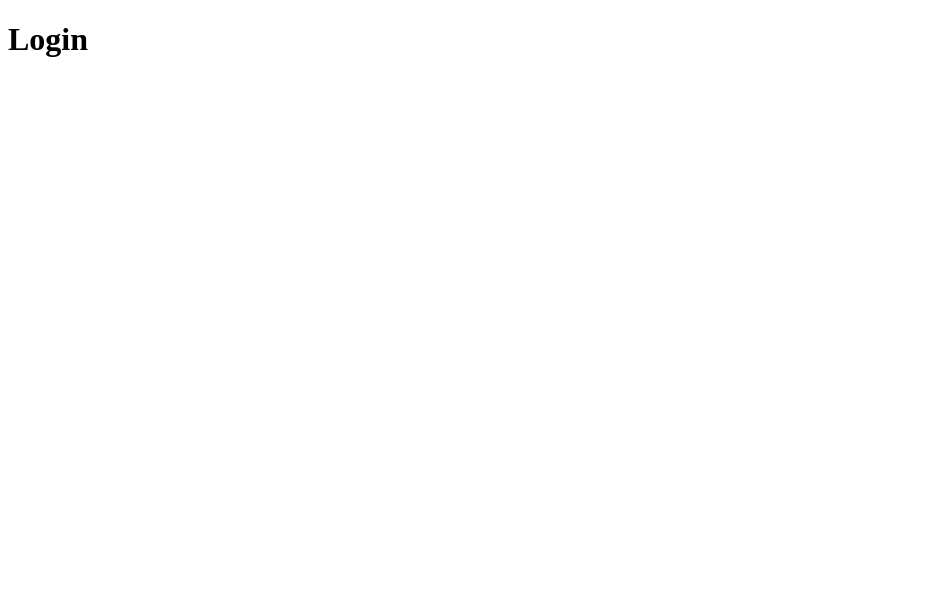
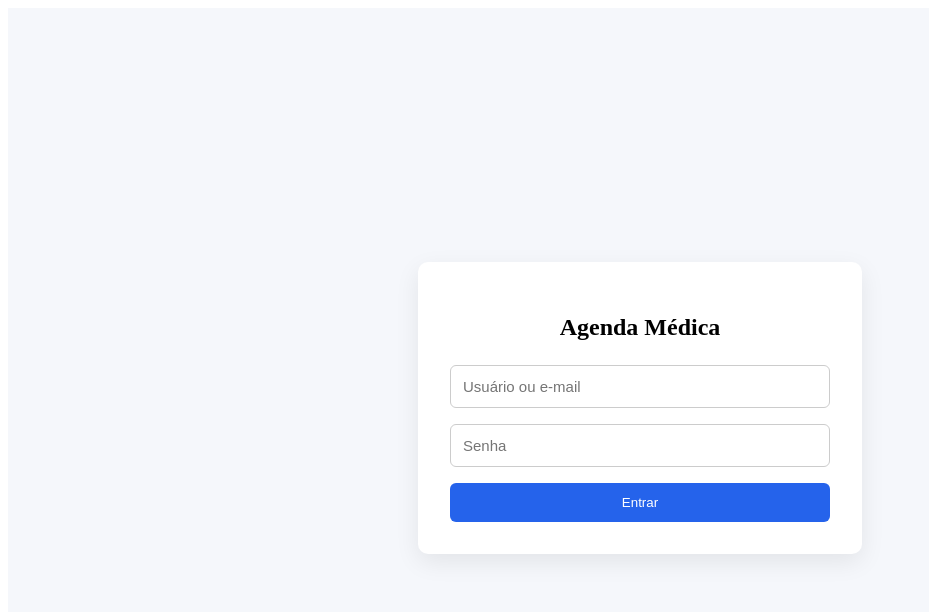
Before and after one commit to coder-gaia/agenda-medica, a React (Vite) app in the folder apps/web/: page / in a window 1280 px wide. Shown: the top 612 px of the page, without its empty margins (0-929 px from the left). Built offline with nearby package versions, Linux system fonts and the light colour scheme; no server answers.

Commit message:
UI · feat: implement login page and authentication flow

```diff
--- /dev/null
+++ b/apps/web/src/pages/Login/Login.module.css
@@ -0,0 +1,53 @@
+.container {
+  min-height: 100vh;
+  display: flex;
+  justify-content: center;
+  align-items: center;
+  background: #f5f7fb;
+}
+
+.card {
+  width: 380px;
+  background: white;
+  padding: 32px;
+  border-radius: 10px;
+  box-shadow: 0 8px 25px rgba(0, 0, 0, 0.08);
+}
+
+.title {
+  text-align: center;
+  margin-bottom: 24px;
+}
+
+.form {
+  display: flex;
+  flex-direction: column;
+  gap: 16px;
+}
+
+.input {
+  padding: 12px;
+  border-radius: 6px;
+  border: 1px solid #ccc;
+  font-size: 15px;
+}
+
+.button {
+  padding: 12px;
+  border: none;
+  cursor: pointer;
+  background: #2563eb;
+  color: white;
+  border-radius: 6px;
+}
+
+.button:disabled {
+  opacity: 0.6;
+  cursor: not-allowed;
+}
+
+.error {
+  color: #dc2626;
+  font-size: 14px;
+  text-align: center;
+}
--- a/apps/web/src/pages/Login/index.tsx
+++ b/apps/web/src/pages/Login/index.tsx
@@ -1,3 +1,105 @@
+import { type FormEvent, useState } from "react";
+import { useNavigate } from "react-router-dom";
+import axios from "axios";
+
+import { loginRequest } from "../../services/auth";
+import { useAuth } from "../../hooks/useAuth";
+
+import styles from "./Login.module.css";
+
 export default function Login() {
-  return <h1>Login</h1>;
+  const navigate = useNavigate();
+  const { login } = useAuth();
+
+  const [user, setUser] = useState("");
+  const [password, setPassword] = useState("");
+
+  const [loading, setLoading] = useState(false);
+
+  const [error, setError] = useState("");
+
+  async function handleSubmit(e: FormEvent) {
+    e.preventDefault();
+
+    setError("");
+
+    if (!user.trim() || !password.trim()) {
+      setError("Preencha usuário e senha.");
+      return;
+    }
+
+    try {
+      setLoading(true);
+
+      await loginRequest({
+        login: user,
+        password,
+      });
+
+      login();
+
+      navigate("/agenda");
+
+    } catch (err) {
+
+      if (axios.isAxiosError(err)) {
+        setError(
+          err.response?.data?.message ??
+          "Falha ao realizar login."
+        );
+      } else {
+        setError("Erro inesperado.");
+      }
+
+    } finally {
+      setLoading(false);
+    }
+  }
+
+  return (
+    <div className={styles.container}>
+      <div className={styles.card}>
+
+        <h2 className={styles.title}>
+          Agenda Médica
+        </h2>
+
+        <form
+          className={styles.form}
+          onSubmit={handleSubmit}
+        >
+
+          <input
+            className={styles.input}
+            placeholder="Usuário ou e-mail"
+            value={user}
+            onChange={(e) => setUser(e.target.value)}
+          />
+
+          <input
+            className={styles.input}
+            type="password"
+            placeholder="Senha"
+            value={password}
+            onChange={(e) => setPassword(e.target.value)}
+          />
+
+          {error && (
+            <span className={styles.error}>
+              {error}
+            </span>
+          )}
+
+          <button
+            className={styles.button}
+            disabled={loading}
+          >
+            {loading ? "Entrando..." : "Entrar"}
+          </button>
+
+        </form>
+
+      </div>
+    </div>
+  );
 }
--- /dev/null
+++ b/apps/web/src/services/auth.ts
@@ -0,0 +1,12 @@
+import { api } from "./api";
+
+type LoginPayload = {
+  login: string;
+  password: string;
+};
+
+export async function loginRequest(payload: LoginPayload) {
+  const response = await api.post("/login", payload);
+
+  return response.data;
+}
```
